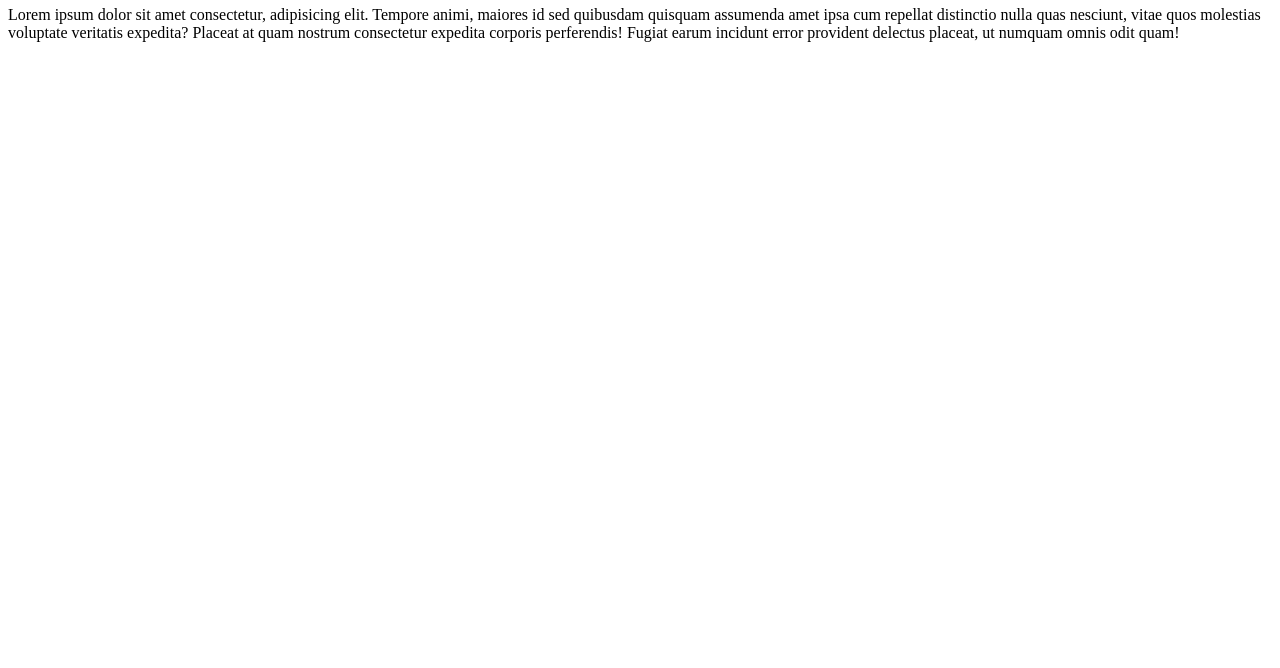
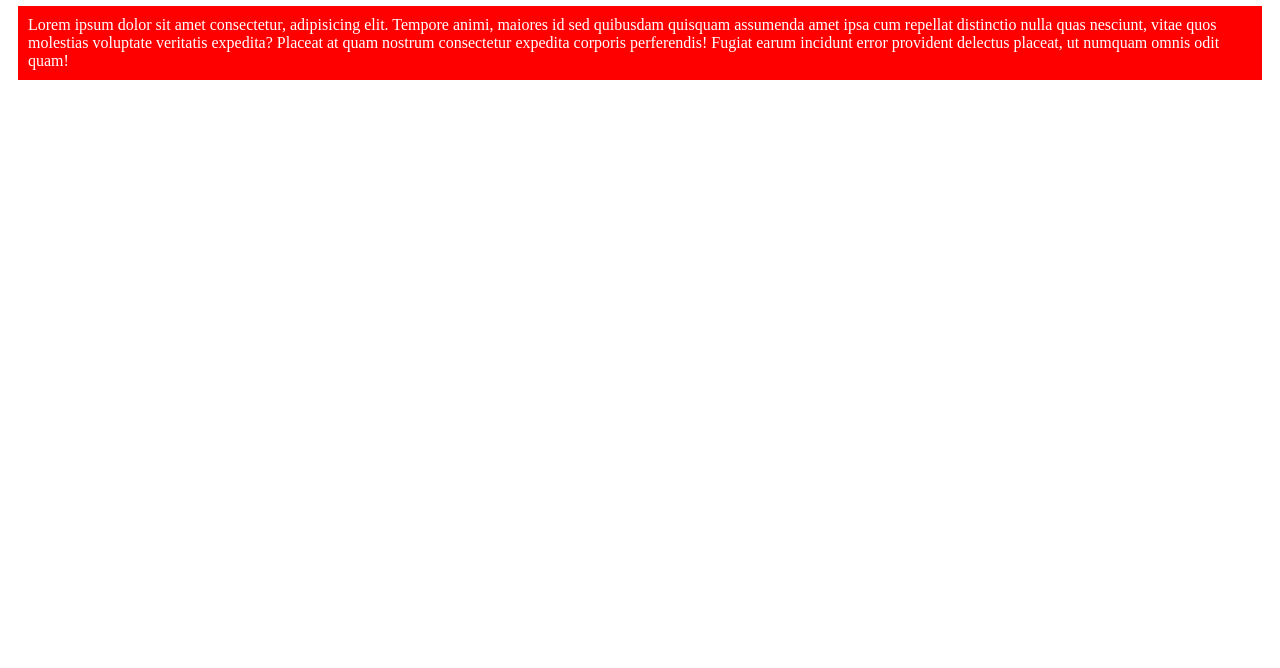
Before and after one commit to coderrakibul/my-first-repo, a plain HTML site: page index.html in a window 1280 px wide. Shown: the part 132-800 px from the top of the page. Drawn offline with Linux system fonts and the light colour scheme.

Commit message:
style added

```diff
--- a/index.html
+++ b/index.html
@@ -10,6 +10,6 @@
 <body>
     <h1>This is my first website</h1>
     <h1>hello world</h1>
-    <p>Lorem ipsum dolor sit amet consectetur, adipisicing elit. Tempore animi, maiores id sed quibusdam quisquam assumenda amet ipsa cum repellat distinctio nulla quas nesciunt, vitae quos molestias voluptate veritatis expedita? Placeat at quam nostrum consectetur expedita corporis perferendis! Fugiat earum incidunt error provident delectus placeat, ut numquam omnis odit quam!</p>
+    <p style="color:white; background-color:red;">Lorem ipsum dolor sit amet consectetur, adipisicing elit. Tempore animi, maiores id sed quibusdam quisquam assumenda amet ipsa cum repellat distinctio nulla quas nesciunt, vitae quos molestias voluptate veritatis expedita? Placeat at quam nostrum consectetur expedita corporis perferendis! Fugiat earum incidunt error provident delectus placeat, ut numquam omnis odit quam!</p>
 </body>
 </html>
--- a/style.css
+++ b/style.css
@@ -1,3 +1,8 @@
 h1{
     color:red;
 }
+
+p{
+    padding:10px;
+    margin:10px;
+}
```
